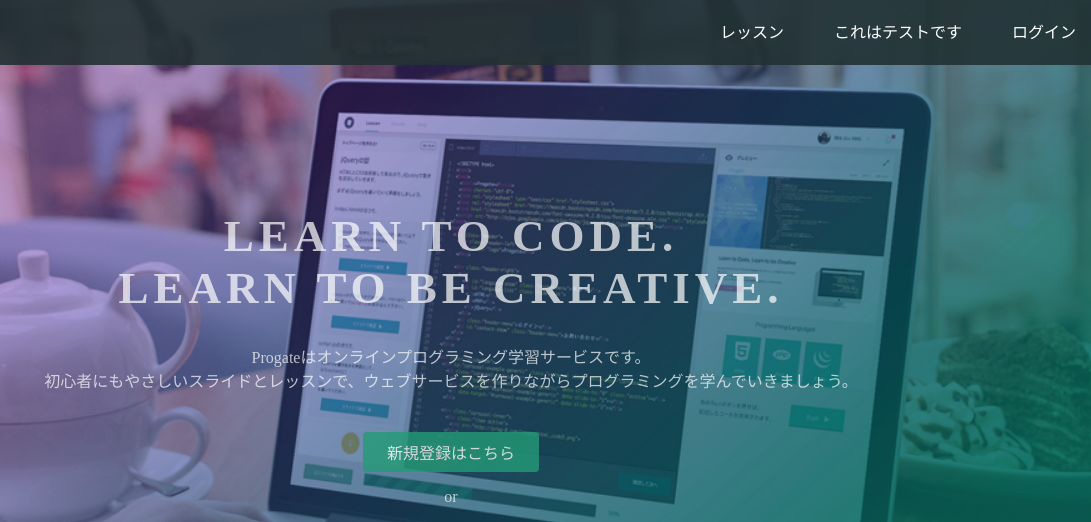
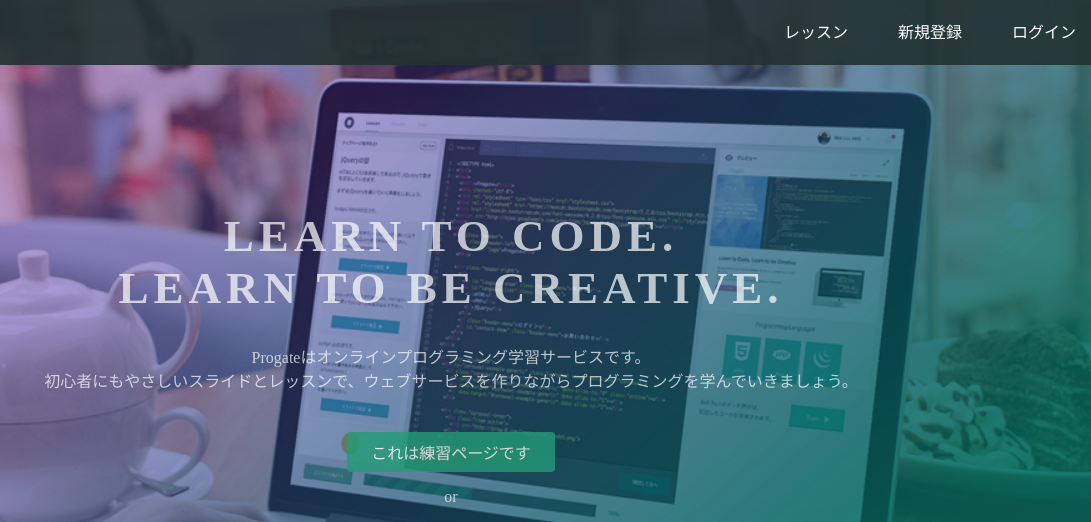
Before and after one commit to nakajuju/nakajuju.github.io, a plain HTML site: page index.html in a window 1280 px wide. Shown: the top 522 px of the page, 189-1280 px from the left. Drawn offline with Linux system fonts and the light colour scheme.

Commit message:
Update index.html

```diff
--- a/index.html
+++ b/index.html
@@ -16,7 +16,7 @@
       <span class="fa fa-bars menu-icon"></span>
       <div class="header-right">
         <a href="#">レッスン</a>
-        <a href="#">これはテストです</a>
+        <a href="#">新規登録</a>
         <a href="#" class="login">ログイン</a>
       </div>
     </div>
@@ -26,7 +26,7 @@
       <h1>LEARN TO CODE.<br>LEARN TO BE CREATIVE.</h1>
       <p>Progateはオンラインプログラミング学習サービスです。<br>初心者にもやさしいスライドとレッスンで、ウェブサービスを作りながらプログラミングを学んでいきましょう。</p>
       <div class="btn-wrapper">
-        <a href="#" class="btn signup">新規登録はこちら</a>
+        <a href="#" class="btn signup">これは練習ページです</a>
         <p>or</p>
         <a href="#" class="btn facebook"><span class="fa fa-facebook"></span>Facebookで登録</a>
         <a href="#" class="btn twitter"><span class="fa fa-twitter"></span>Twitterで登録</a>
```
